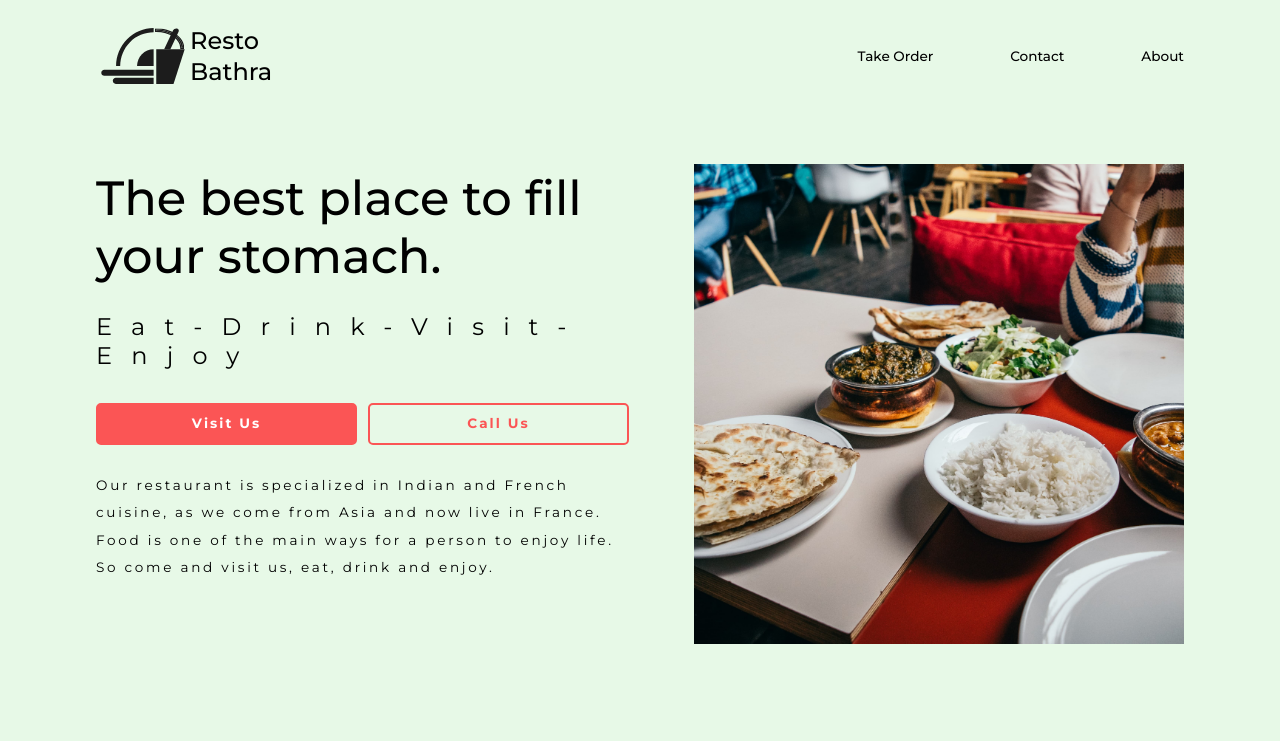
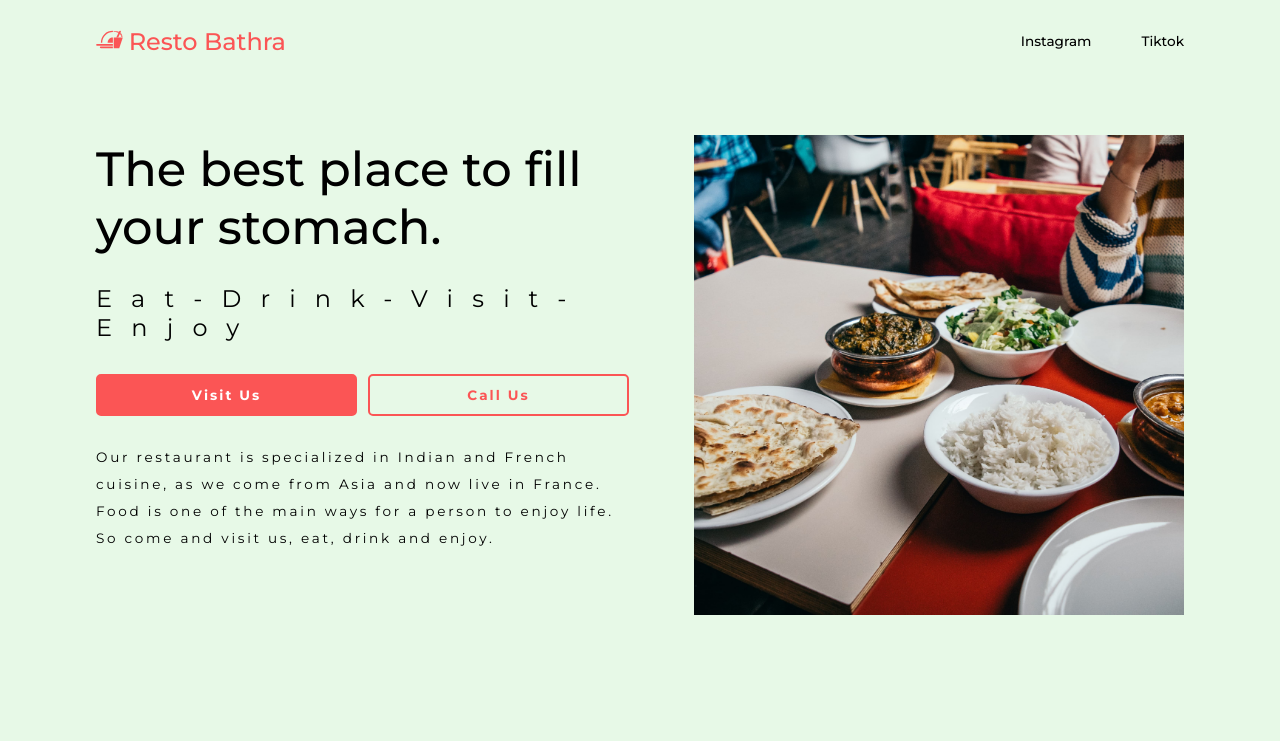
Before and after one commit to vishnugopy/PreTemplateReact, a React (Create React App) app: page / in a window 1280 px wide. Shown: the top 741 px of the page. Built offline with nearby package versions, Linux system fonts and the light colour scheme.

Commit message:
finished for today

```diff
--- a/src/components/Header/index.js
+++ b/src/components/Header/index.js
@@ -8,23 +8,17 @@ function Header() {
     <header>
       <section className="headerpc">
         <div className="header-logo">
-          <Link to="/">
+          <Link to="/" className="clicablelogo">
             <img className="mainlogo" src={logo} alt="Logo" />
+            <h1 className="tagname">Resto Bathra</h1>
           </Link>
-          <div className="tagname">
-            <h1>Resto</h1>
-            <h1>Bathra</h1>
-            </div>
         </div>
         <nav>
-          <Link to="#order">
-            <p>Take Order</p>
+          <Link to="https://www.instagram.com/restobathra/?hl=fr">
+            <p>Instagram</p>
           </Link>
-          <Link to="#contact">
-            <p>Contact</p>
-          </Link>
-          <Link to="#about">
-            <p>About</p>
+          <Link to="https://www.tiktok.com/@restobathra?">
+            <p>Tiktok</p>
           </Link>
         </nav>
       </section>
@@ -33,6 +27,7 @@ function Header() {
       <div className="">
           <Link to="/">
             <img className="mainlogo" src={logo} alt="Logo" />
+            <h1 className="tagname">Resto Bathra</h1>
           </Link>
         </div>
       </section>
--- a/src/components/Header/style.scss
+++ b/src/components/Header/style.scss
@@ -3,36 +3,32 @@
   display: flex;
   justify-content: flex-start;
   align-items: center;
-  width: 22vh;
+  width: 50%;
 
-  a{
+  .clicablelogo {
+    width: 50%;
     display: flex;
+    justify-content: flex-start;
+    align-items: flex-start;
+    color: $secondarycolor;
+
     .mainlogo {
-      width: 100%;
-      height:auto;
-      margin-top: auto;
-      margin-bottom: 0;
+      width: 10%;
+      height: auto;
+      margin: 0% 2% 0% 0%;
+
+      :hover{
+        filter: url(../../assets/img/logoblack.svg);
+      }
+    }
 
 
-      &:hover {
-        cursor: pointer;
-        filter: opacity(0.7);
-        transition: 0.3s;
-      }
-
-
-    }
   }
 
 
+}
 
-  .tagname{
-    display: flex;
-    flex-direction: column;
-    justify-content: center;
-    text-align: left;
-  }
-}
+
 
 .headerphone {
   display: none;
@@ -49,7 +45,7 @@
   margin: 0% auto;
 
   nav {
-    width: 30%;
+    width: 15%;
     display: flex;
     justify-content: space-between;
   }
@@ -76,12 +72,15 @@
     color: $secondarycolor;
 
     a {
-      color: $black;
+      color: $secondarycolor;
+      display: flex;
+      flex-direction: column;
     }
 
     .mainlogo {
       width: 10vh;
       height: auto;
+      margin: 0 auto;
     }
   }
 
--- a/src/components/Headsection/style.scss
+++ b/src/components/Headsection/style.scss
@@ -59,6 +59,7 @@
 @media only screen and (max-width: $firstbreakpoint) {
   .mainsection {
     flex-direction: column;
+    padding: 40% 0% 0% 0%;
    .first{
     order: 2;
      width: 100%;
```
Also changed, not shown: src/assets/img/logoblack.svg.
